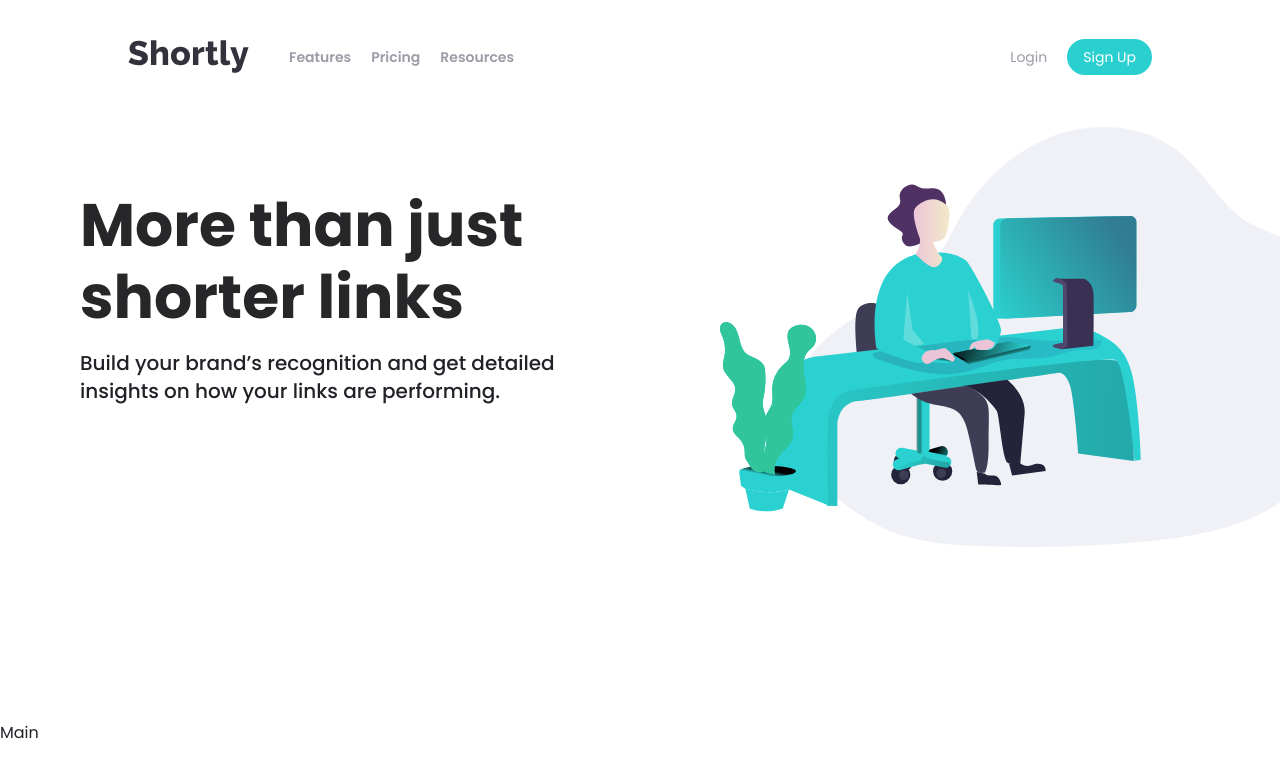
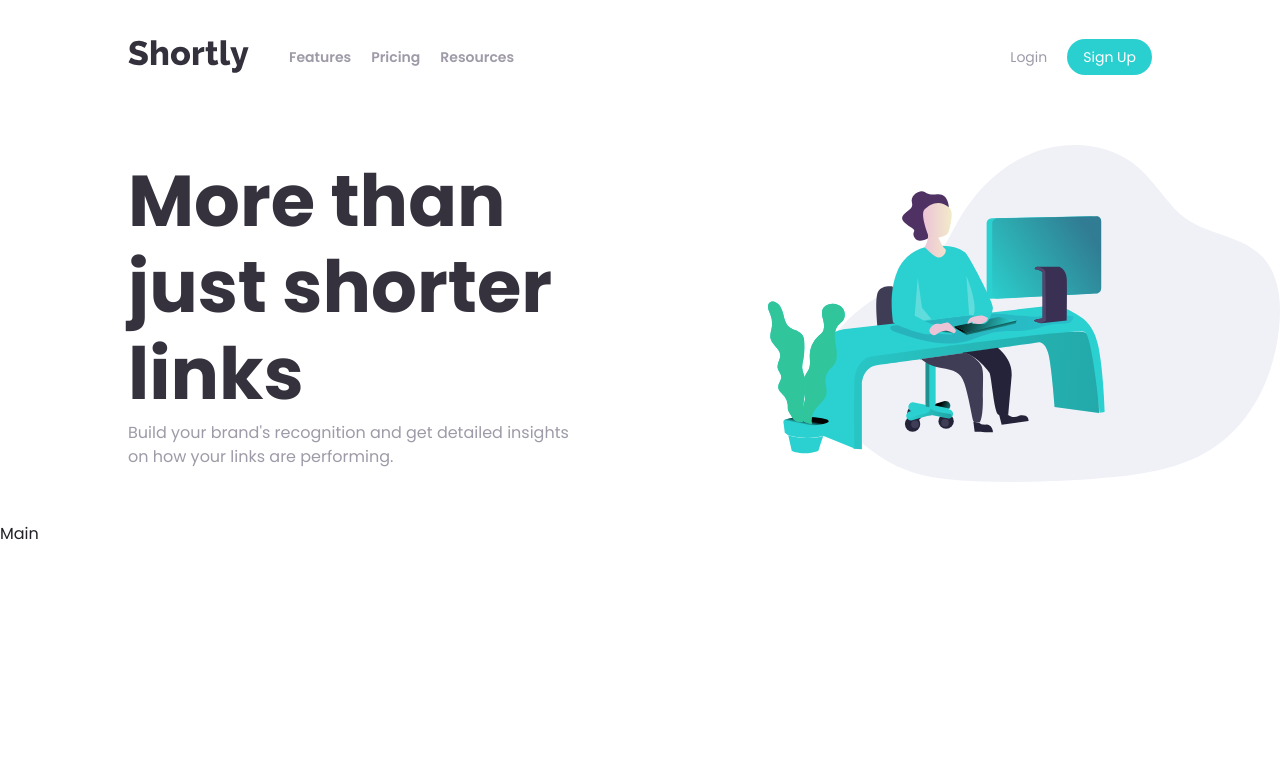
Before and after one commit to deepakmardii/next-url-shorter, a Next.js app: page / in a window 1280 px wide. Shown: the top 778 px of the page. Built offline with nearby package versions, Linux system fonts and the light colour scheme.

Commit message:
Hero section

```diff
--- a/components/Hero.tsx
+++ b/components/Hero.tsx
@@ -1,19 +1,23 @@
 import Image from 'next/image'
-function Hero() {
+
+const Hero = () => {
     return (
-        <div className='static md:ml-20 flex flex-col md:flex-row mb-[10rem]' >
-            <div className=' h-[21.5rem] md:h-[28rem] order-1 relative md:order-2 overflow-hidden md:w-full md:items-center md:flex'>
-                <div className='absolute w-[28rem] md:w-[40rem] md:right-[-5rem] right-[-7.6rem]'>
-                    <Image className='h-full w-full' src="/images/illustration-working.svg" alt="illustration working" width={733} height={482}/>
-                </div>
+        <section className="hero overflow-x-hidden flex md:flex-row md:text-left text-center flex-col-reverse justify-between items-center lg:px-32 md:px-16 px-5 mt-8">
+            <div className="hero-left lg:w-1/2 md:w-2/3 w-full">
+                <h1
+                    className="hero-title text-very-dark-blue font-bold xl:text-7xl lg:text-6xl text-4xl"
+                    style={{ lineHeight: 1.2 }}
+                >
+                    More than just shorter links
+                </h1>
+                <p className="hero-description md:max-w-[90%] mt-1 lg:mb-10 mb-5 text-grayish-violet">
+                    Build your brand&apos;s recognition and get detailed insights on how your links are performing.
+                </p>
             </div>
-            <div className='mx-10 md:mx-0 order-2 md:order-1 flex flex-col items-center md:items-start text-center md:text-left gap-4 md:h-[28rem] md:w-[60rem] md:justify-center font-medium'>
-                <div className='text-4xl font-semibold text-zinc-800 md:text-6xl md:font-bold md:leading-[4.5rem]'>More than just shorter links</div>
-                <div className='text-gray-400 md:text-xl'> Build your brand’s recognition and get detailed insights on how your links are performing.</div>
-                <button className='hover:opacity-50 cursor md:mt-4 text-md text-center bg-bluish px-10 py-3 text-white rounded-full font-semibold'>Get Started</button>
+            <div className="hero-right lg:w-1/2 md:w-11/12 w-full 2xl:static md:relative md:-right-32 mb-10">
+                <Image className='w-full' priority src="/images/illustration-working.svg" alt="working illustration" aria-hidden="true" role='presentation' width={500} height={500} />
             </div>
-
-        </div>
+        </section>
     )
 }
 
```
